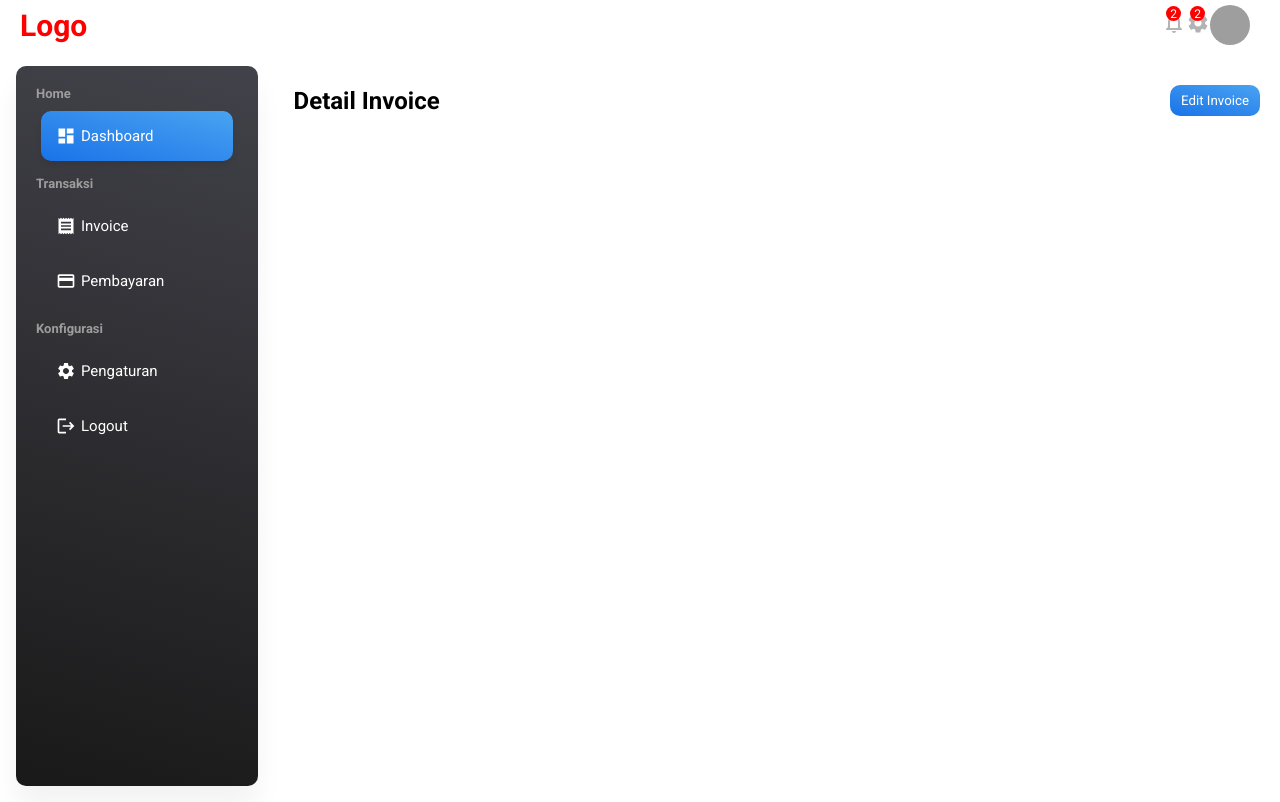
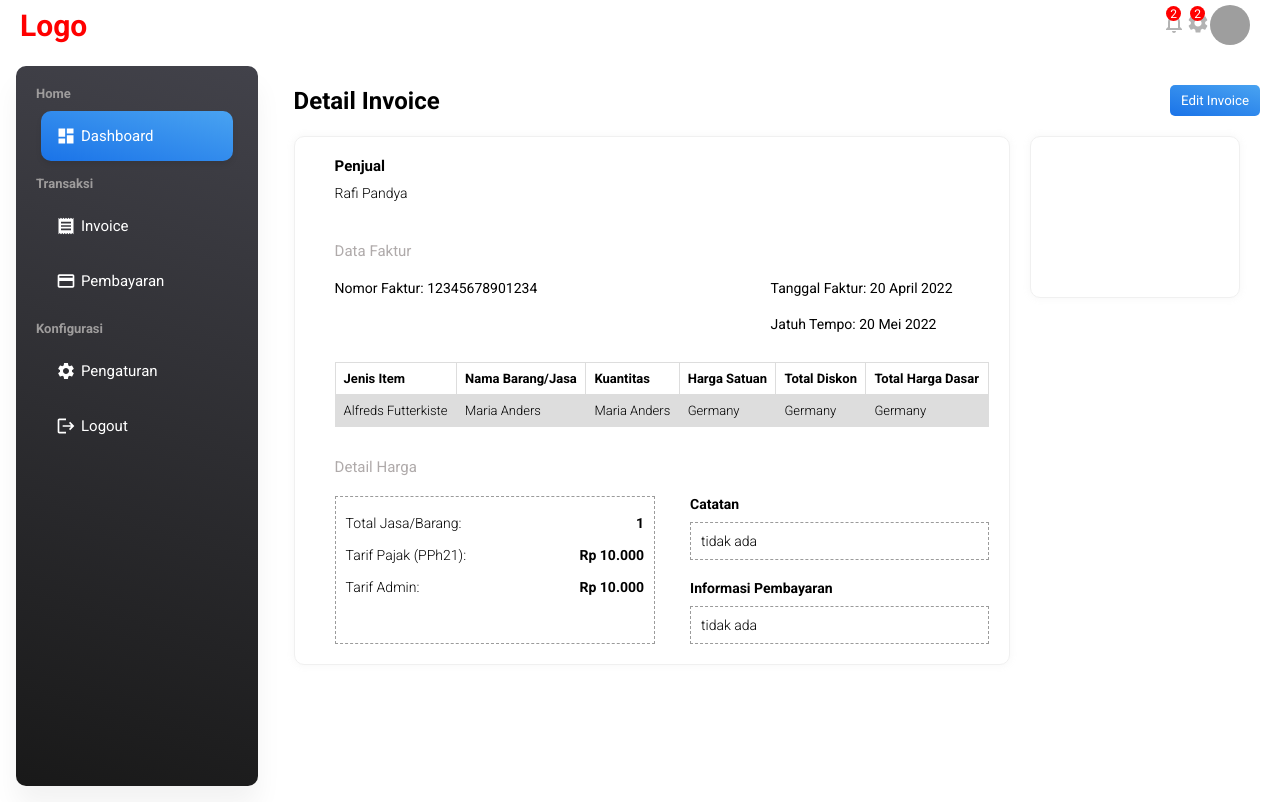
Before and after one commit to RafiKonsultanku/frontendappbaru, a React (Create React App) app: page /invoice/1 in a window 1280 px wide. Built offline with nearby package versions, Linux system fonts and the light colour scheme; grey boxes are pictures that could not be loaded.

Commit message:
commit detail faktur

```diff
--- a/src/layouts/InvoiceData/components/dataPPh21/index.jsx
+++ b/src/layouts/InvoiceData/components/dataPPh21/index.jsx
@@ -7,6 +7,71 @@ export default function index() {
             <h2 className="invoiceDetailTitle">Detail Invoice</h2>
             <button className='invoiceEditButton'>Edit Invoice</button>
         </div>
+
+        <div className="detailContainer">
+          <div className="detailData">
+            <div className="detailPenjual">
+              <span className="penjualTitle">Penjual</span>
+              <span className="penjualName">Rafi Pandya</span>
+            </div>
+
+            <div className="detailFaktur">
+              <span className="detailFakturTitle">Data Faktur</span>
+              <div className="detailFakturInfo">
+                <span className="nomorFaktur">Nomor Faktur: 12345678901234</span>
+                <div className="tanggalTempoFaktur">
+                  <span className="tanggalFaktur">Tanggal Faktur: 20 April 2022</span>
+                  <span className="jatuhTempoFaktur">Jatuh Tempo: 20 Mei 2022</span>
+                </div>
+              </div>
+
+              <div className="detaiFakturItem">
+              <table>
+                <tr>
+                  <th>Jenis Item</th>
+                  <th>Nama Barang/Jasa</th>
+                  <th>Kuantitas</th>
+                  <th>Harga Satuan</th>
+                  <th>Total Diskon</th>
+                  <th>Total Harga Dasar</th>
+                </tr>
+                <tr>
+                  <td>Alfreds Futterkiste</td>
+                  <td>Maria Anders</td>
+                  <td>Maria Anders</td>
+                  <td>Germany</td>
+                  <td>Germany</td>
+                  <td>Germany</td>
+                </tr>
+
+                  </table>
+              </div>
+
+              <div className="detailHarga">
+                <span className="detailHargaFakturTitle">Detail Harga</span>
+              </div>
+
+              <div className="detailHargaFakturInfo">
+                <div className="hargaFaktur">
+                  <span className="hargaFakturItem">Total Jasa/Barang: <h4>1</h4></span>
+                  <span className="hargaFakturItem">Tarif Pajak (PPh21): <h4>Rp 10.000</h4></span>
+                  <span className="hargaFakturItem">Tarif Admin: <h4>Rp 10.000</h4></span>
+                </div>
+
+                <div className="catatanDetailFaktur">
+                  <h4 className='catatanUniversal'>Catatan
+                    <p className='isiCatatan'>tidak ada</p>
+                  </h4>
+                  <h4 className='catatanPembayaran'>Informasi Pembayaran
+                    <p className='isiCatatan'>tidak ada</p>
+                  </h4>
+                </div>
+              </div>
+            </div>
+          </div>
+          <div className="invoiceDataAction"></div>
+        </div>
+
     </>
   )
 }
--- a/src/layouts/InvoiceData/components/dataPPh21/style/pph21.css
+++ b/src/layouts/InvoiceData/components/dataPPh21/style/pph21.css
@@ -10,6 +10,153 @@
     padding: 8px;
     background: linear-gradient(195deg, #49a3f1, #1A73E8);
     color: white;
-    border-radius: 10px;
+    border-radius: 5px;
     cursor: pointer;
 }
+
+.detailContainer {
+    display: flex;
+    margin-top: 20px;
+}
+
+.detailData {
+    flex: 2;
+    padding: 20px;
+    -webkit-box-shadow: 0px 0px 7px 1px rgba(179,179,179,0.09);
+    box-shadow: 0px 0px 7px 1px rgba(179,179,179,0.09);
+    margin-right: 20px;
+    border: 1px solid rgb(240, 240, 240);
+    border-radius: 10px;
+}
+
+.invoiceDataAction {
+    flex: 0.5;
+    max-height: 120px;
+    padding: 20px;
+    -webkit-box-shadow: 0px 0px 7px 1px rgba(179,179,179,0.09);
+    box-shadow: 0px 0px 7px 1px rgba(179,179,179,0.09);
+    margin-right: 20px;
+    border: 1px solid rgb(240, 240, 240);
+    border-radius: 10px;
+}
+
+.detailPenjual {
+    display: flex;
+    flex-direction: column;
+    margin-left: 20px;
+}
+
+.penjualTitle {
+    font-weight: 600;
+    font-size: 15px;
+}
+
+.penjualName {
+    font-weight: 300;
+    margin-top: 10px;
+    font-size: 14px;
+}
+
+.detailFaktur {
+    margin-top: 40px;
+    margin-left: 20px;
+}
+
+.detailFakturTitle {
+    font-size: 15px;
+    color: rgb(175, 170, 170);
+}
+
+.detailFakturInfo {
+    margin-top: 20px;
+    font-size: 14px;
+}
+
+.detailFakturInfo {
+    display: flex;
+}
+
+.nomorFaktur {
+    flex: 2;
+}
+
+.tanggalTempoFaktur {
+    flex: 1;
+    display: flex;
+    flex-direction: column;
+}
+
+.jatuhTempoFaktur {
+    margin-top: 20px;
+}
+
+table {
+    margin: 30px 0px;
+    font-size: 13px;
+    font-weight: 300;
+    border-collapse: collapse;
+    width: 100%;
+  }
+
+  td, th {
+    border: 1px solid #dddddd;
+    text-align: left;
+    padding: 8px;
+  }
+
+  tr:nth-child(even) {
+    background-color: #dddddd;
+  }
+
+.detailHarga {
+    margin-top: 20px;
+}
+
+.detailHargaFakturTitle {
+    font-size: 15px;
+    color: rgb(175, 170, 170);
+}
+
+.detailHargaFakturInfo {
+    display: flex;
+}
+
+.hargaFakturItem {
+    margin: 8px 0px;
+    display: flex;
+    justify-content: space-between;
+    font-weight: 300;
+}
+
+.hargaFaktur {
+    flex: 1;
+    display: flex;
+    flex-direction: column;
+    margin-top: 20px;
+    font-size: 14px;
+    border: 1px solid #9b9b9b;
+    padding: 10px;
+    border-style: dashed;
+}
+
+.catatanDetailFaktur {
+    flex: 1;
+    display: flex;
+    flex-direction: column;
+    margin-top: 20px;
+    font-size: 14px;
+    margin-left: 35px;
+    font-weight: 300;
+}
+
+.isiCatatan {
+    margin-top: 10px;
+    font-weight: 300;
+    border: 1px solid #9b9b9b;
+    padding: 10px;
+    border-style: dashed;
+}
+
+.catatanPembayaran {
+    margin-top: 20px;
+}
```
